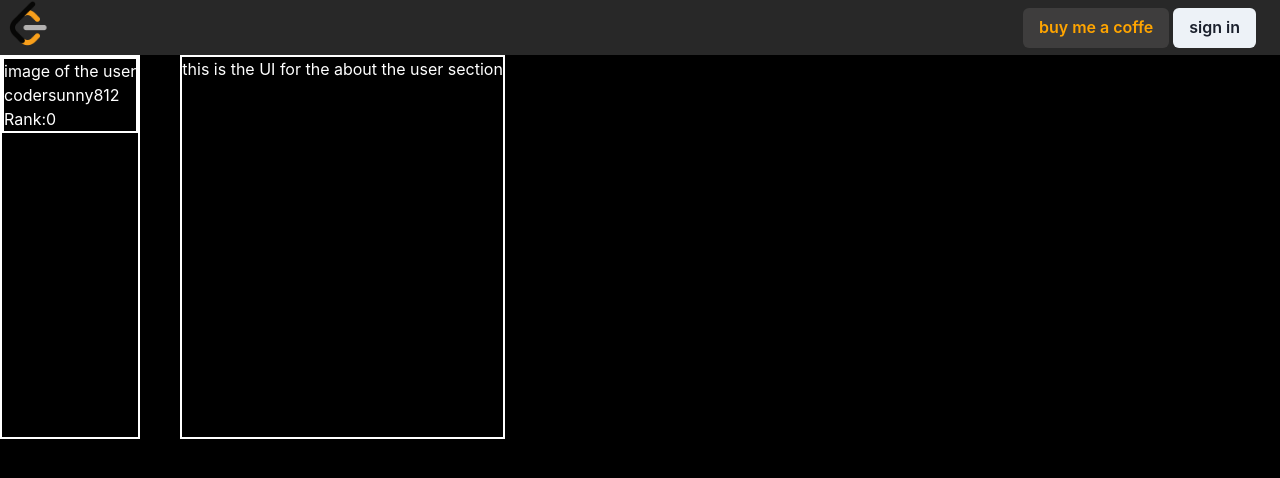
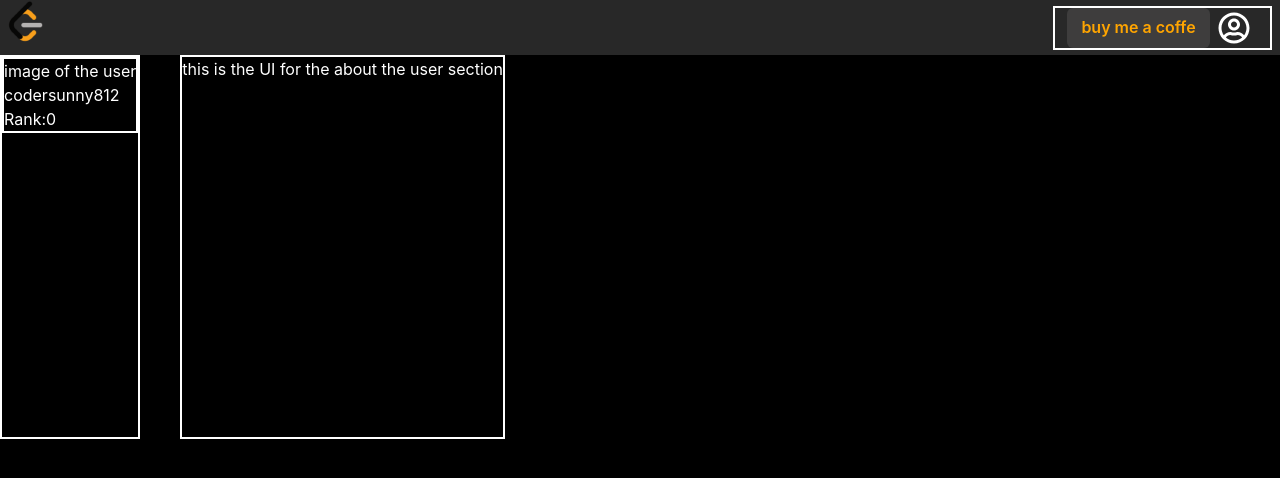
Before and after one commit to codERSunny812/StellarCode, a React (Vite) app: page /profile in a window 1280 px wide. Shown: the top 478 px of the page. Built offline with nearby package versions, Linux system fonts and the light colour scheme; no server answers.

Commit message:
topbar updated

```diff
--- a/src/Pages/TopBar.jsx
+++ b/src/Pages/TopBar.jsx
@@ -1,3 +1,5 @@
+/* eslint-disable no-unused-vars */
+/* eslint-disable react/prop-types */
 import { Button } from "@chakra-ui/react";
 import Logo from "../assets/LeetCode_logo.png";
 import { Link } from "react-router-dom";
@@ -5,16 +7,55 @@ import { GrFormNext, GrFormPrevious } from "react-icons/gr";
 import { FaBars } from "react-icons/fa6";
 import { FcAlarmClock } from "react-icons/fc";
 import Stopwatch from "../Componets/Timer/Stopwatch";
+import { auth } from "../supabase";
+import { useEffect } from "react";
+// import { SessionContext } from "../Context/AuthContext";
+import { FaRegUserCircle } from "react-icons/fa";
+import { useState } from "react";
+import UserStatusDropDown from "../Componets/DropDown/UserStatusDropDown";
+
+const TopBar = ({ boolValue, isTimerVisible, handleClockStatus }) => {
+  const [userState, setUserState] = useState(false);
+  const [showDropDown, setShowDropDown] = useState(false);
+
+  // check the status of the user's
+  useEffect(() => {
+    getLoginState();
+
+  }, []);
+
+  const getLoginState = async () => {
+    const { user } = auth.getSession();
+    setUserState(!user); // Set userState based on whether a user is present in the session
+
+    const unsubscribe = auth.onAuthStateChange((event, session) => {
+      if (event === "SIGNED_IN") {
+        setUserState(true);
+      } else if (event === "SIGNED_OUT") {
+        setUserState(false);
+      }
+    });
+
+    return () => unsubscribe();
+  };
+
+  // console.log(userState);
+
+  const handleMouseClick = () => {
+    {
+      showDropDown ? setShowDropDown(false) : setShowDropDown(true)
+    }
+
+  };
 
 
-const TopBar = ({ boolValue, isTimerVisible, handleClockStatus }) => {
   return (
     <>
       <div className=" w-full bg-[#282828] sticky top-0">
         <div className="flex items-center justify-between">
           <div className="logo">
             <Link to="/">
-              <img src={Logo} />
+              <img src={Logo}  className="md:h-[48px] md:w-[48px] h-10"/>
             </Link>
           </div>
 
@@ -25,7 +66,7 @@ const TopBar = ({ boolValue, isTimerVisible, handleClockStatus }) => {
                   color="white"
                   className="h-7 w-7 bg-[#464646] mx-2 rounded-sm cursor-pointer"
                 />
-                <Link to="/home">
+                <Link to="/problemset">
                   <FaBars color="white" />
                 </Link>
 
@@ -40,20 +81,37 @@ const TopBar = ({ boolValue, isTimerVisible, handleClockStatus }) => {
             ) : null}
 
             {/* clock icon */}
-            {
-              boolValue && (!isTimerVisible ? <Stopwatch handleClockStatus={handleClockStatus}  /> : null)
-            }
+            {boolValue &&
+              (!isTimerVisible ? (
+                <Stopwatch handleClockStatus={handleClockStatus} />
+              ) : null)}
 
-            {
-              isTimerVisible ? (<FcAlarmClock onClick={handleClockStatus} className="h-6 w-6" />) : null
-            }
+            {isTimerVisible ? (
+              <FcAlarmClock onClick={handleClockStatus} className="h-6 w-6" />
+            ) : null}
           </div>
 
-          <div className="buttonAndLogin px-3 mx-2">
-            <Button backgroundColor="#3E3D3D" color="orange">
+          <div className="border-2 border-white buttonAndLogin md:px-3 md:mx-2 flex items-center">
+            <Button backgroundColor="#3E3D3D" color="orange" className="md:w-[143px] md:h-[40px] w-[120px]  md:text-[16px] ">
               buy me a coffe
             </Button>
-            <Button className="mx-1">sign in</Button>
+
+            <div
+              onClick={handleMouseClick}
+            >
+              {userState ? (
+                <>
+                  <FaRegUserCircle color="white" className="h-8 w-8 mx-2" />
+                  {
+                    showDropDown && <UserStatusDropDown/>
+                  }
+                </>
+              ) : (
+                <Link to="/login">
+                  <Button className="mx-1">sign in</Button>
+                </Link>
+              )}
+            </div>
           </div>
         </div>
       </div>
```
